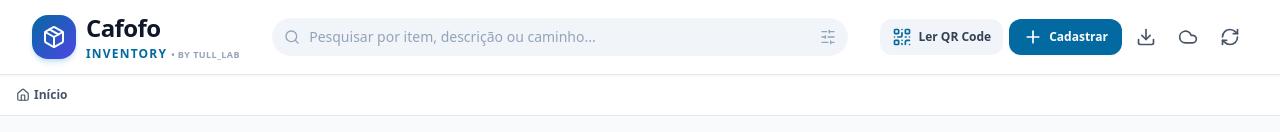
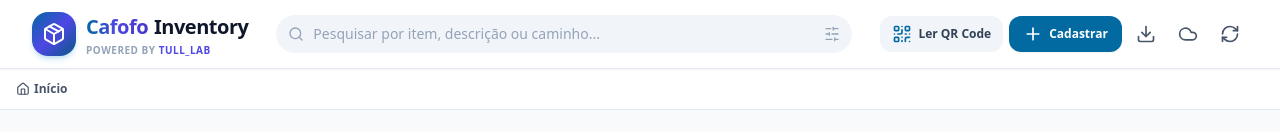
Before and after one commit to JethroTulio/cafofo-inventory, a React (Vite) app: page / in a window 1280 px wide. Shown: the top 132 px of the page. Built offline with nearby package versions, Linux system fonts and the light colour scheme; no server answers; the database is empty.

Commit message:
style: Cafofo in rich gradient on top line with Inventory, Powered by Tull_LAB on bottom line

```diff
--- a/src/components/layout/Header.tsx
+++ b/src/components/layout/Header.tsx
@@ -54,23 +54,23 @@ export const Header: React.FC<HeaderProps> = ({
         {/* Linha Principal do Cabeçalho */}
         <div className="flex items-center justify-between gap-2">
 
-          {/* Logo & Marca Oficial (Destacando "Cafofo" em fonte grande com "INVENTORY • by Tull_LAB" em sub-linha) */}
+          {/* Logo & Marca Oficial (Linha superior: Cafofo Inventory com degradê sofisticado | Linha inferior: Powered by Tull_LAB) */}
           <div className="flex items-center gap-2.5 cursor-pointer shrink-0" onClick={() => setActiveView('dashboard')}>
-            <div className="p-2 sm:p-2.5 bg-gradient-to-br from-brand-600 to-indigo-600 rounded-2xl text-white shadow-md shadow-brand-500/20">
+            <div className="p-2 sm:p-2.5 bg-gradient-to-br from-brand-600 via-indigo-600 to-brand-700 rounded-2xl text-white shadow-md shadow-brand-500/20">
               <Package className="w-5 h-5 sm:w-6 sm:h-6" />
             </div>
             <div className="flex flex-col justify-center leading-none">
-              <span className="text-lg sm:text-2xl font-black text-slate-900 tracking-tight block">
-                Cafofo
-              </span>
-              <div className="flex items-center gap-1 mt-0.5">
-                <span className="text-[10px] sm:text-xs font-black text-brand-600 tracking-widest uppercase">
+              <div className="text-base sm:text-xl font-black tracking-tight flex items-center gap-1.5">
+                <span className="bg-gradient-to-r from-brand-600 via-indigo-600 to-indigo-700 text-transparent bg-clip-text">
+                  Cafofo
+                </span>
+                <span className="text-slate-900 font-black">
                   Inventory
                 </span>
-                <span className="text-[8px] sm:text-[9px] text-slate-400 font-bold uppercase tracking-wider">
-                  • by Tull_LAB
-                </span>
               </div>
+              <span className="text-[9px] sm:text-[10px] text-slate-400 font-bold tracking-wider uppercase mt-1">
+                Powered by <span className="text-indigo-600 font-extrabold">Tull_LAB</span>
+              </span>
             </div>
           </div>
 
```
